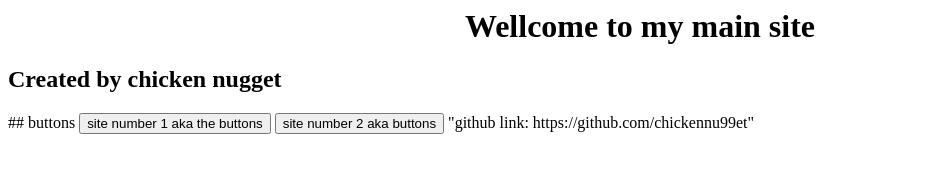
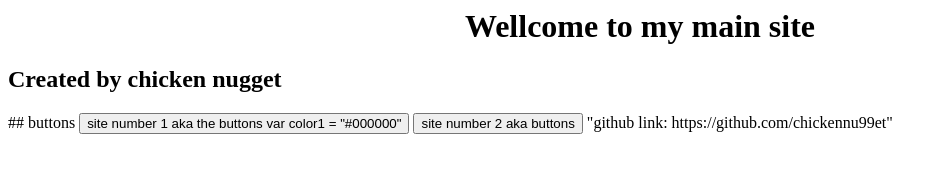
Before and after one commit to chickennu99et/main-site, a plain HTML site: page index.html in a window 1280 px wide. Shown: the whole page, without its empty margins (0-947 px from the left). Drawn offline with Linux system fonts and the light colour scheme.

Commit message:
Update index.html

```diff
--- a/index.html
+++ b/index.html
@@ -6,7 +6,9 @@
 <h2>Created by chicken nugget</h2>
 
 ## buttons
-  <button onclick="site1()">site number 1 aka the buttons</button>
+  <button onclick="site1()">site number 1 aka the buttons
+  var color1 = "#000000"
+  </button>
   <script>
   function site1() {
     chickennu99et.github.io/the-buttons/
```
